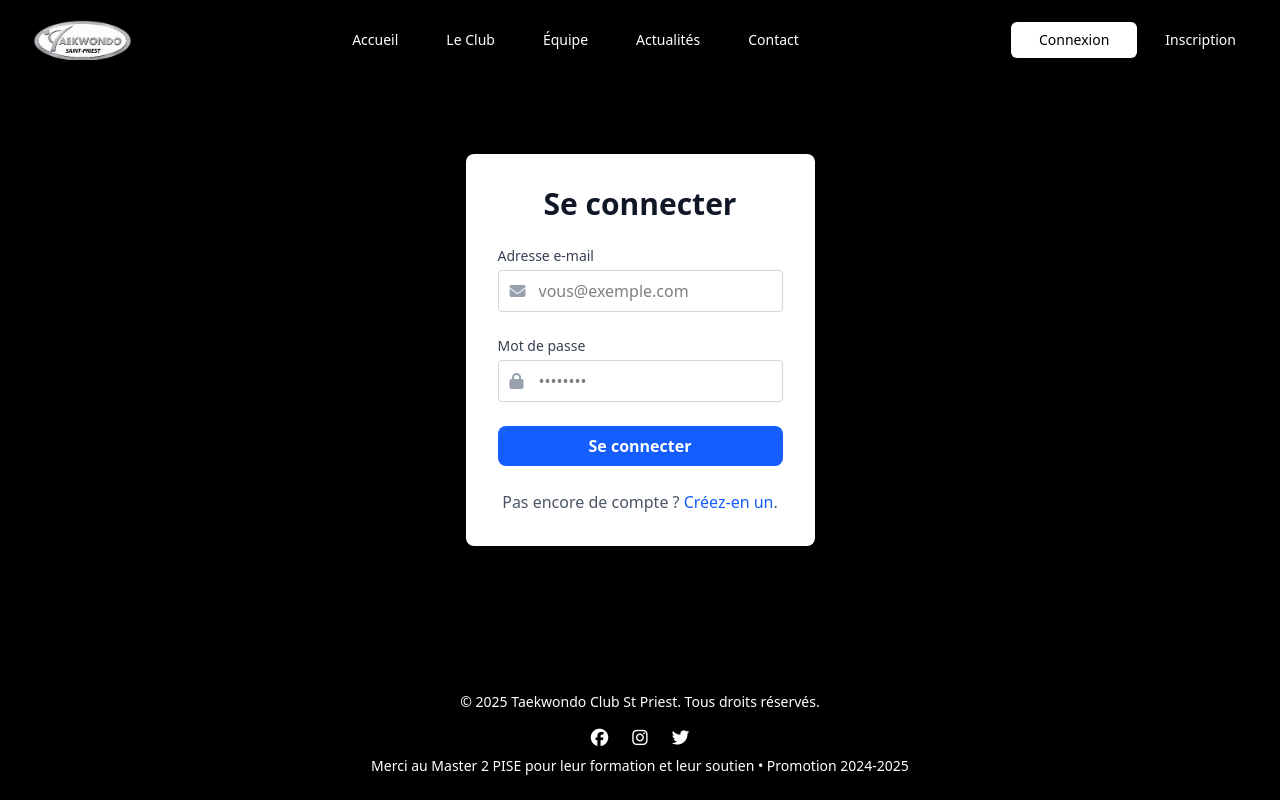
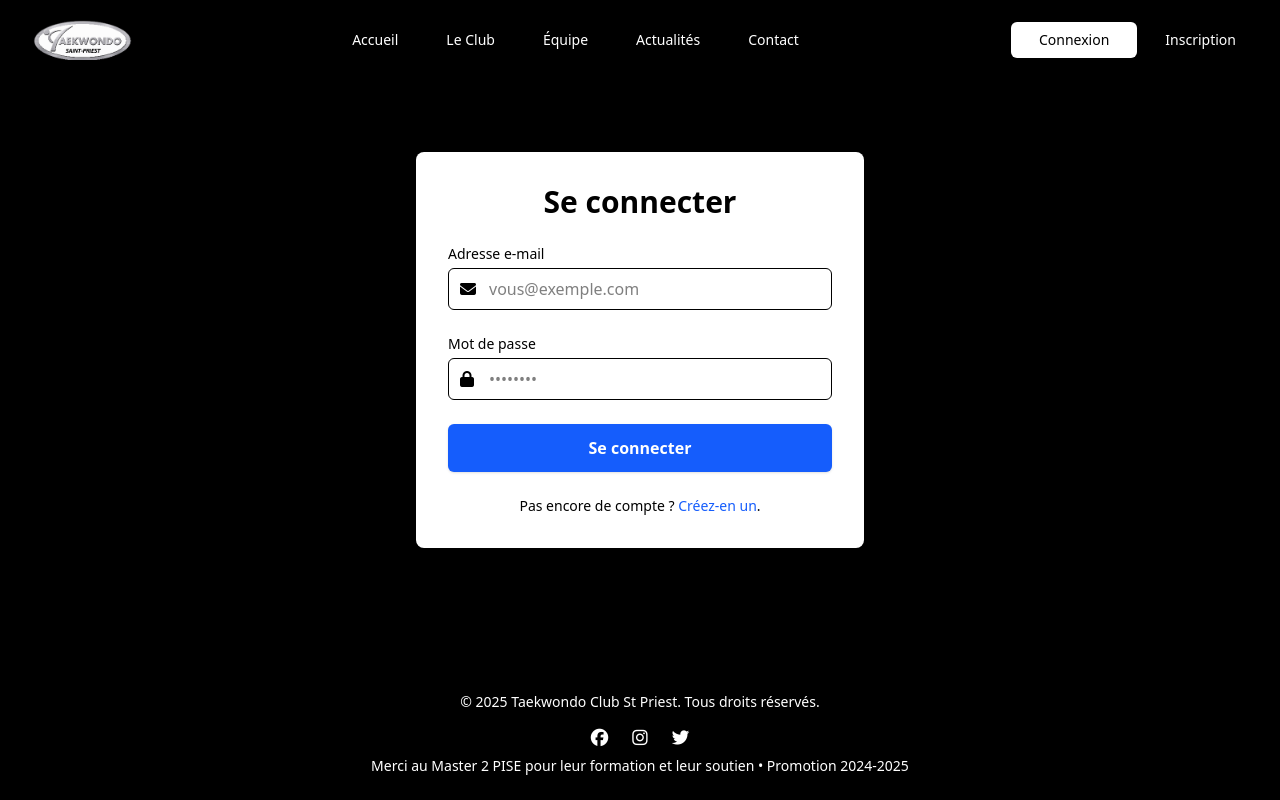
Before and after one commit to chokrikadoussi/taekwondo-website, a PHP site: page /login.php in a window 1280 px wide. Run offline with PHP 8.4, Linux system fonts and the light colour scheme; some libraries are stand-ins or nearby versions.

Commit message:
Style appliqué sur page Login

```diff
--- a/login.php
+++ b/login.php
@@ -70,19 +70,18 @@
 
 <body class="min-h-screen flex flex-col bg-black">
     <canvas id="cursor-canvas"
-        style="position:fixed;top:0;left:0;width:100%;height:100%;pointer-events:none;z-index:9999;"
-        class="z-10"></canvas>
+        style="position:fixed; top:0; left:0; width:100%; height:100%; pointer-events:none; z-index:-1;"></canvas>
 
     <?php include __DIR__ . '/includes/header.php'; ?>
 
 
     <main class="flex-grow flex items-center justify-center container mx-auto px-4 py-12">
-        <div class="max-w-md mx-auto bg-white p-8 rounded-lg shadow-lg">
-            <h1 class="text-3xl font-bold mb-6 text-center text-gray-900">Se connecter</h1>
+        <div class="w-full max-w-md bg-white p-8 rounded-lg shadow-2xl">
+            <h1 class="text-3xl font-extrabold mb-6 text-center text-slate-900">Se connecter</h1>
 
             <?php if (!empty($errors)): ?>
-                <div class="mb-6 p-4 bg-red-100 text-red-800 rounded">
-                    <ul class="list-disc pl-5 space-y-1">
+                <div class="mb-6 p-4 bg-red-100 text-red-800 rounded-md border border-red-200">
+                    <ul class="list-disc pl-5 space-y-1 text-sm">
                         <?php foreach ($errors as $e): ?>
                             <li><?= htmlspecialchars($e, ENT_QUOTES) ?></li>
                         <?php endforeach; ?>
@@ -92,44 +91,44 @@
 
             <form method="post" class="space-y-6">
                 <div>
-                    <label for="email" class="block text-sm font-medium text-gray-700 mb-1">Adresse e-mail</label>
+                    <label for="email" class="block text-sm font-medium text-slate-700 mb-1">Adresse e-mail</label>
                     <div class="relative">
-                        <span class="absolute inset-y-0 left-0 pl-3 flex items-center text-gray-400">
+                        <span class="absolute inset-y-0 left-0 pl-3 flex items-center text-slate-400">
                             <i class="fas fa-envelope"></i>
                         </span>
                         <input type="email" name="email" id="email" required
                             value="<?= htmlspecialchars($email, ENT_QUOTES) ?>"
-                            class="w-full pl-10 pr-3 py-2 border border-gray-300 rounded focus:outline-none focus:ring-2 focus:ring-blue-600"
+                            class="w-full pl-10 pr-3 py-2 border border-slate-300 rounded-md focus:outline-none focus:ring-2 focus:ring-blue-500 transition"
                             placeholder="vous@exemple.com">
                     </div>
                 </div>
 
                 <div>
-                    <label for="motdepasse" class="block text-sm font-medium text-gray-700 mb-1">Mot de passe</label>
+                    <label for="motdepasse" class="block text-sm font-medium text-slate-700 mb-1">Mot de passe</label>
                     <div class="relative">
-                        <span class="absolute inset-y-0 left-0 pl-3 flex items-center text-gray-400">
+                        <span class="absolute inset-y-0 left-0 pl-3 flex items-center text-slate-400">
                             <i class="fas fa-lock"></i>
                         </span>
                         <input type="password" name="motdepasse" id="motdepasse" required
-                            class="w-full pl-10 pr-3 py-2 border border-gray-300 rounded focus:outline-none focus:ring-2 focus:ring-blue-600"
+                            class="w-full pl-10 pr-3 py-2 border border-slate-300 rounded-md focus:outline-none focus:ring-2 focus:ring-blue-500 transition"
                             placeholder="••••••••">
                     </div>
                 </div>
 
                 <button type="submit"
-                    class="w-full bg-blue-600 hover:bg-blue-700 text-white font-semibold py-2 rounded-lg transition">
+                    class="w-full bg-blue-600 hover:bg-blue-700 text-white font-semibold py-3 rounded-md transition duration-200 shadow-sm cursor-pointer">
                     Se connecter
                 </button>
             </form>
 
-            <p class="mt-6 text-center text-gray-600">
+            <p class="mt-6 text-center text-sm text-slate-600">
                 Pas encore de compte ?
-                <a href="register.php" class="text-blue-600 hover:underline">Créez-en un</a>.
+                <a href="register.php" class="font-medium text-blue-600 hover:underline">Créez-en un</a>.
             </p>
         </div>
     </main>
     <?php include __DIR__ . '/includes/footer.php'; ?>
-
+    <script src="js/main.js" defer></script>
 </body>
 
 </html>
```
